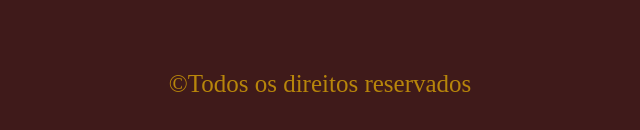
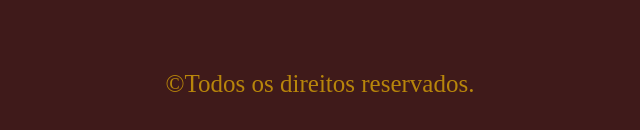
Before and after one commit to 1995william/adote-aqui, a plain HTML site: page index.html in a window 1280 px wide. Shown: the part 1622-1752 px from the top of the page, 320-960 px from the left. Drawn offline with Linux system fonts and the light colour scheme.

Commit message:
alterando index

```diff
--- a/index.html
+++ b/index.html
@@ -32,7 +32,7 @@
         <p>Amora</p>
     </div>
     <footer>
-        <p>©Todos os direitos reservados</p>
+        <p>©Todos os direitos reservados.</p>
     </footer>
 </body>
 </html>
```
